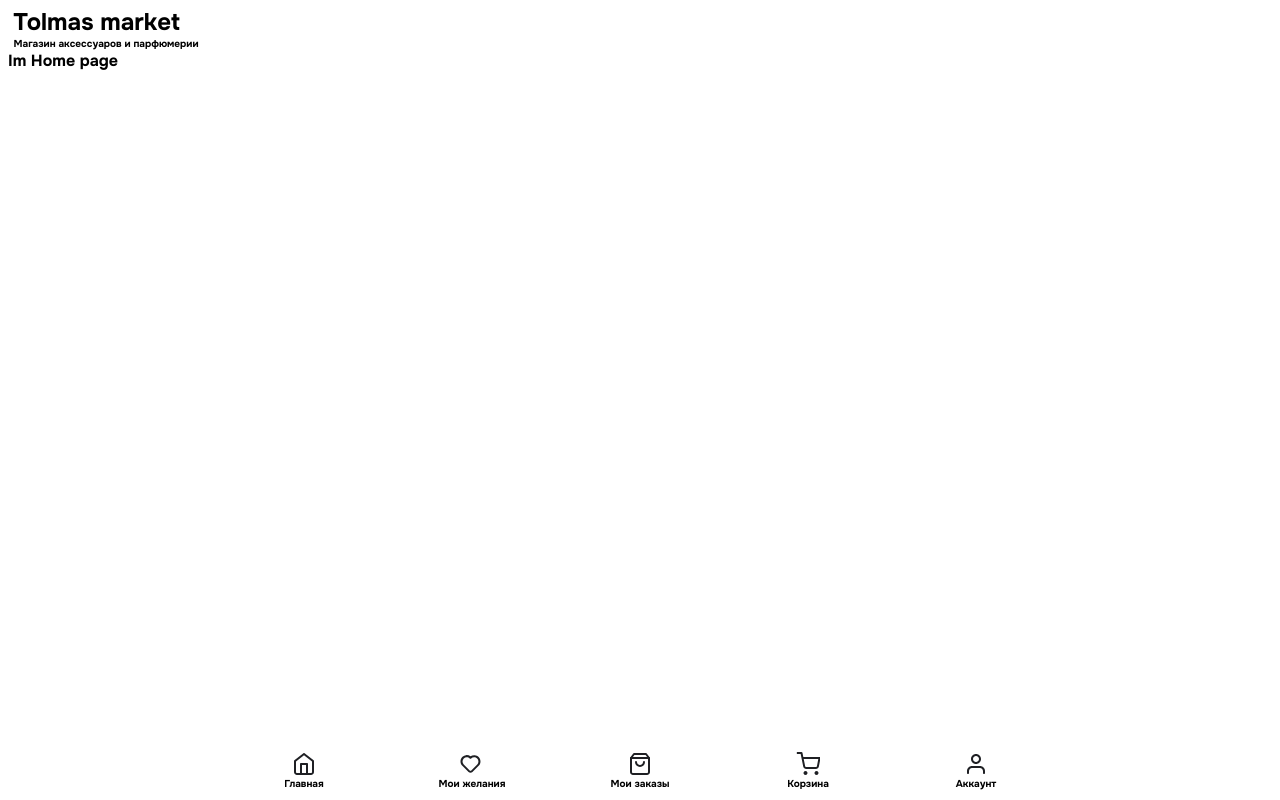
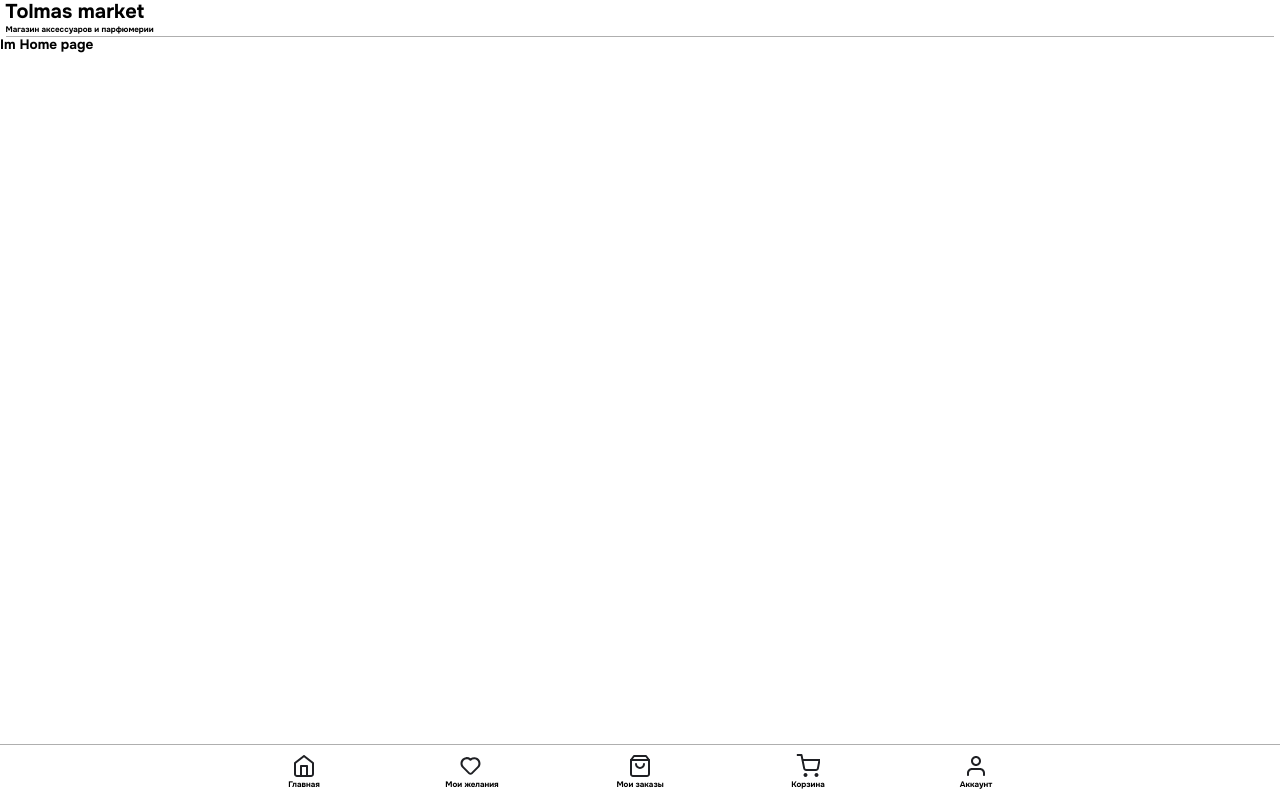
Before and after one commit to Resterr1337/tolmas-mobile-web-app, a React (Vite) app: page / in a window 1280 px wide. Built offline with nearby package versions, Linux system fonts and the light colour scheme.

Commit message:
change some styles

```diff
--- a/src/components/Header/Header.jsx
+++ b/src/components/Header/Header.jsx
@@ -14,6 +14,7 @@ const Header = () => {
 					display: "flex",
 					alignItems: "center",
 					justifyContent: "space-between",
+					borderBottom:"1px solid #00000050",
 				}}
 			>
 				<Box
--- a/src/components/NavigationPanel/NavigationPanel.jsx
+++ b/src/components/NavigationPanel/NavigationPanel.jsx
@@ -14,9 +14,12 @@ import UserSVG from "@/assets/NavigationPanel/user.svg?react";
 import WishesSVG from "@/assets/NavigationPanel/wishes.svg?react";
 
 import "@/components/NavigationPanel/NavigationPanel.css"
+import { useNavigate } from "react-router-dom";
 
 const NavigationPanel = () => {
 	const [value, setValue] = useState(0);
+	const navigateFunc = useNavigate()
+
 
 	return (
 		<>
@@ -27,9 +30,11 @@ const NavigationPanel = () => {
 					right: "0",
 					bottom: "0",
 					left: "0",
+					borderTop:"1px solid #00000050",
 				}}
-				onChange={(event, value) => {
-					setValue(value);
+				onChange={(event, newValue) => {
+					setValue(newValue);
+					navigateFunc(newValue)
 				}}
 				value={value}
 				showLabels
--- a/src/index.css
+++ b/src/index.css
@@ -0,0 +1,5 @@
+*{
+    margin: 0;
+    padding: 0;
+    box-sizing: border-box;
+}
--- a/src/mainTheme.jsx
+++ b/src/mainTheme.jsx
@@ -16,15 +16,15 @@ const mainTheme = createTheme({
 	typography: {
 		fontFamily: ["Onest", "sans-serif"].join(","),
 		h1: {
-			fontSize: "1.5rem",
+			fontSize: "1.25rem",
 			fontWeight: 700,
 		},
 		h2: {
-			fontSize: "1.25rem",
+			fontSize: "1rem",
 			fontWeight: 700,
 		},
 		h3: {
-			fontSize: "1rem",
+			fontSize: "0.85rem",
 			fontWeight: 700,
 		},
 		h5: {
@@ -32,7 +32,7 @@ const mainTheme = createTheme({
 			fontWeight: 400,
 		},
 		h6: {
-			fontSize: "0.625rem",
+			fontSize: "0.5rem",
 			fontWeight: 700,
 		},
 		subtitle1: {
```
